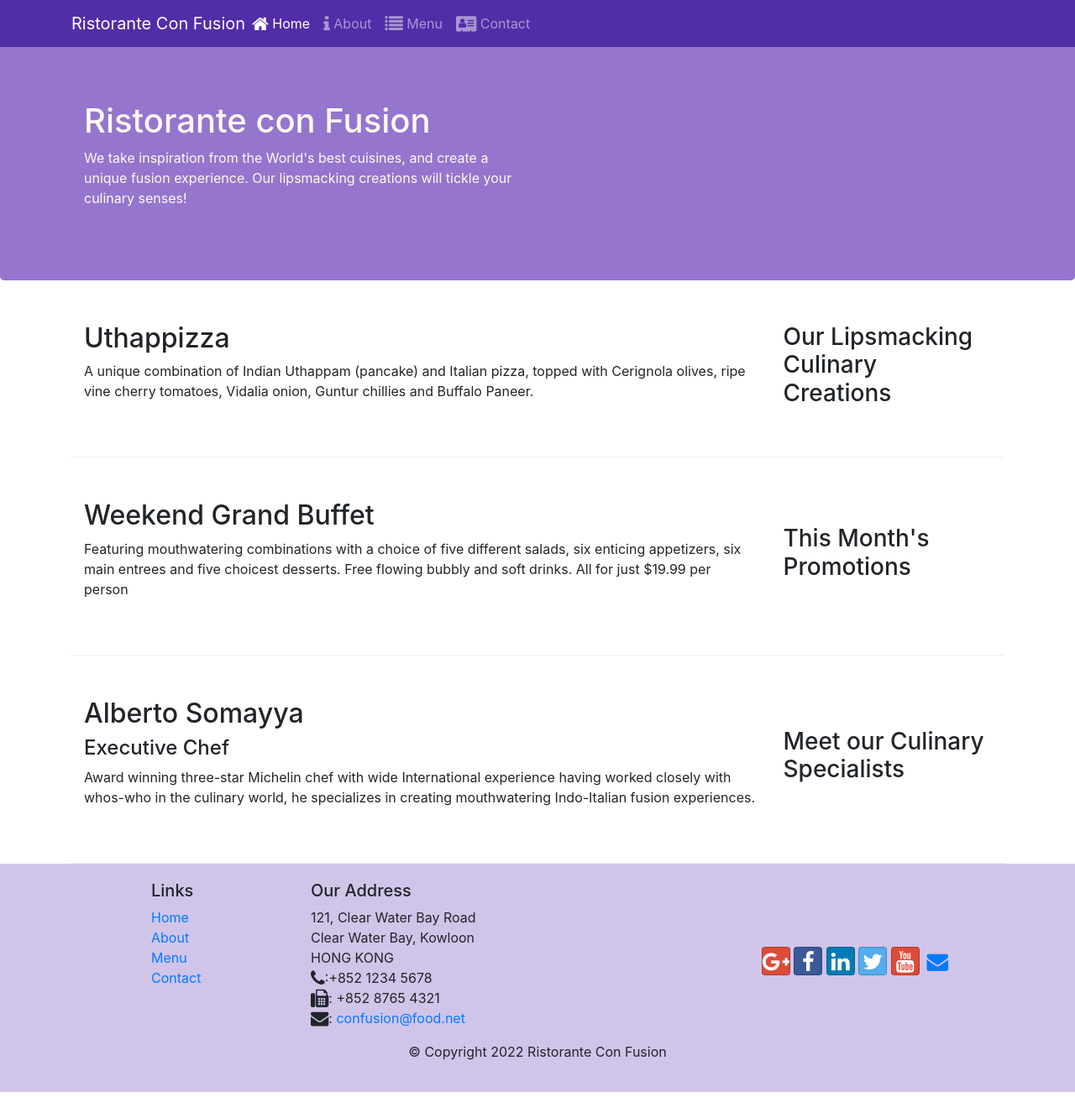
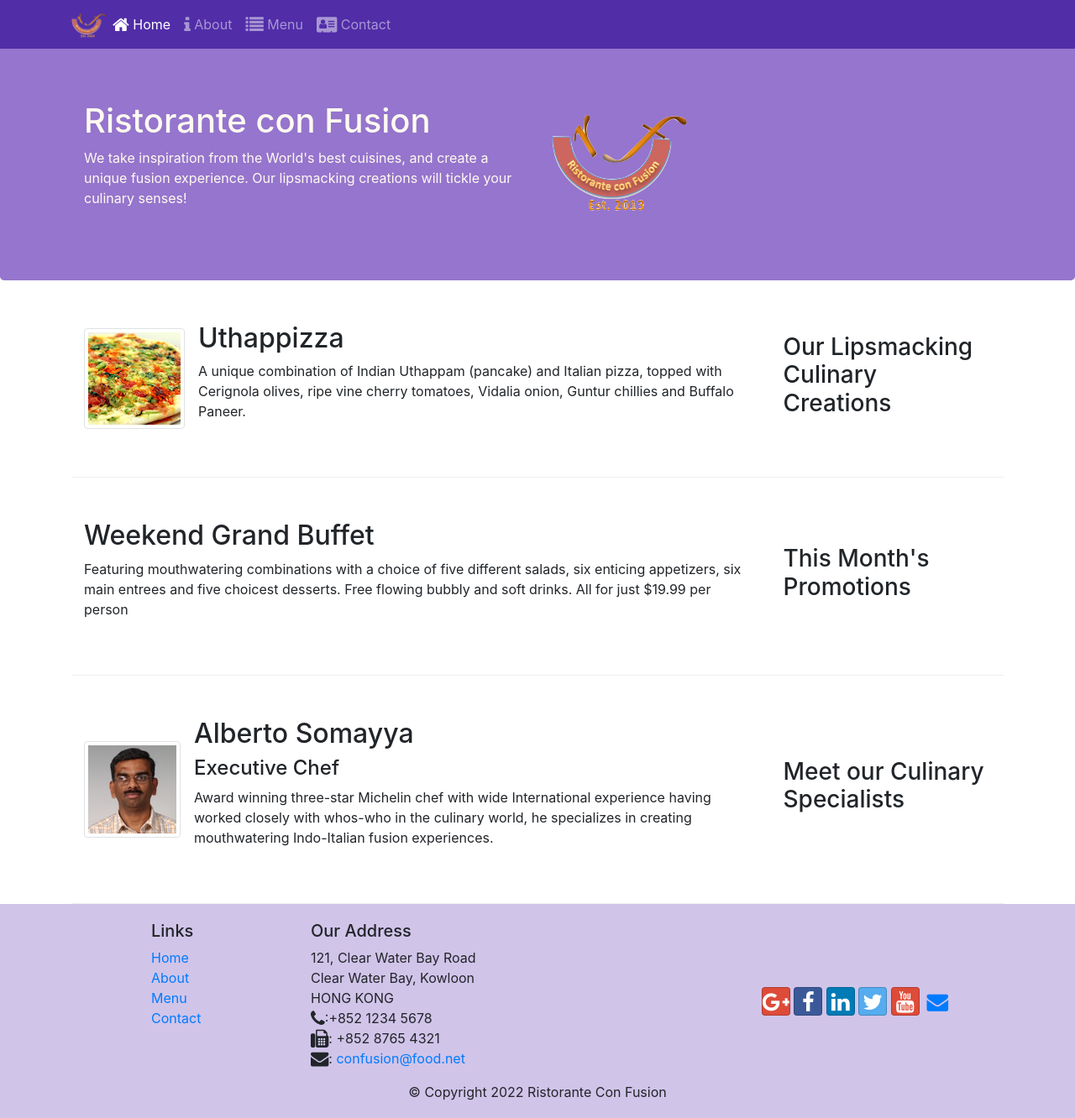
Before and after one commit to johnsethsalazar/conFusion, a website: page index.html in a window 1280 px wide. Shown: the whole page at 84% size. Before the commit the page ends 1301 px from the top, so only its background shows below. Drawn offline with nearby package versions, Linux system fonts and the light colour scheme.

Commit message:
Images & Media

```diff
--- a/index.html
+++ b/index.html
@@ -21,7 +21,7 @@
             <button class="navbar-toggler" type="button" data-toggle="collapse" data-target="#Navbar">
                 <span class="navbar-toggler-icon"></span>
             </button>
-            <a class="navbar-brand mr-auto" href="#">Ristorante Con Fusion</a>
+            <a class="navbar-brand mr-auto" href="#"><a class="navbar-brand mr-auto" href="index.html"><img src="img/logo.png" height="30" width="41"></a></a>
             <div class="collapse navbar-collapse" id="Navbar">
             <ul class="navbar-nav mr-auto">
                 <li class="nav-item active"><a class="nav-link" href="#"><span class="fa fa-home fa-lg"></span> Home</a></li>
@@ -40,7 +40,8 @@
                     <h1>Ristorante con Fusion</h1>
                     <p>We take inspiration from the World's best cuisines, and create a unique fusion experience. Our lipsmacking creations will tickle your culinary senses!</p>
                 </div>
-                <div class="col-12 col-sm">
+                <div class="col-12 col-sm align-self-center">
+                    <img src="img/logo.png" class="img-fluid">
                 </div>
             </div>
         </div>
@@ -52,8 +53,13 @@
                 <h3>Our Lipsmacking Culinary Creations</h3>
             </div>
             <div class="col col-sm order-sm-first col-md">
-                <h2>Uthappizza</h2>
-                <p>A unique combination of Indian Uthappam (pancake) and Italian pizza, topped with Cerignola olives, ripe vine cherry tomatoes, Vidalia onion, Guntur chillies and Buffalo Paneer.</p>
+                <div class="media">
+                    <img class="d-flex mr-3 img-thumbnail align-self-center" src="img/uthappizza.png" alt="uthappizaa">
+                    <div class="media-body">
+                        <h2 class="mt-0">Uthappizza</h2>
+                        <p class="d-none d-sm-block">A unique combination of Indian Uthappam (pancake) and Italian pizza, topped with Cerignola olives, ripe vine cherry tomatoes, Vidalia onion, Guntur chillies and Buffalo Paneer.</p>
+                    </div>
+                </div>
             </div>
         </div>
 
@@ -73,9 +79,14 @@
                 <h3>Meet our Culinary Specialists</h3>
             </div>
             <div class="col col-sm order-sm-first col-md">
-                <h2>Alberto Somayya</h2>
-                <h4>Executive Chef</h4>
-                <p>Award winning three-star Michelin chef with wide International experience having worked closely with whos-who in the culinary world, he specializes in creating mouthwatering Indo-Italian fusion experiences. </p>
+                <div class="media">
+                    <img class="d-flex mr-3 align-self-center img-thumbnail" src="img/alberto.png" alt="alberto">
+                    <div class="media-body">
+                        <h2 class="mt-0">Alberto Somayya</h2>
+                        <h4>Executive Chef</h4>
+                        <p>Award winning three-star Michelin chef with wide International experience having worked closely with whos-who in the culinary world, he specializes in creating mouthwatering Indo-Italian fusion experiences. </p>
+                    </div>
+                </div>
             </div>
         </div>
     </div>
```
Also changed, not shown: aboutus.html (+4 -1 lines), contactus.html (+3 -2 lines), img/alberto.png (added), img/buffet.png (added), img/logo.png (added), img/uthappizza.png (added), 1 other file.
